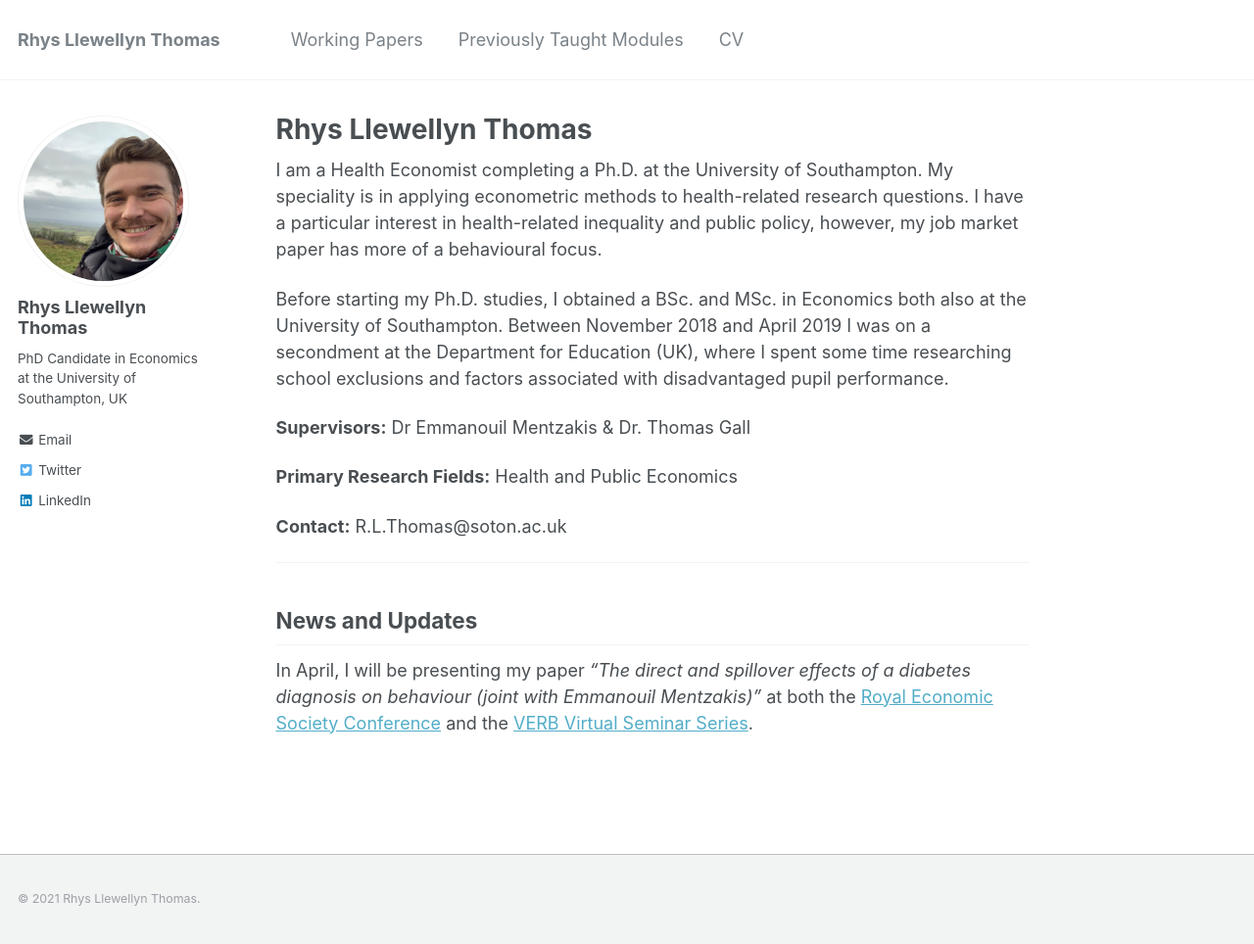
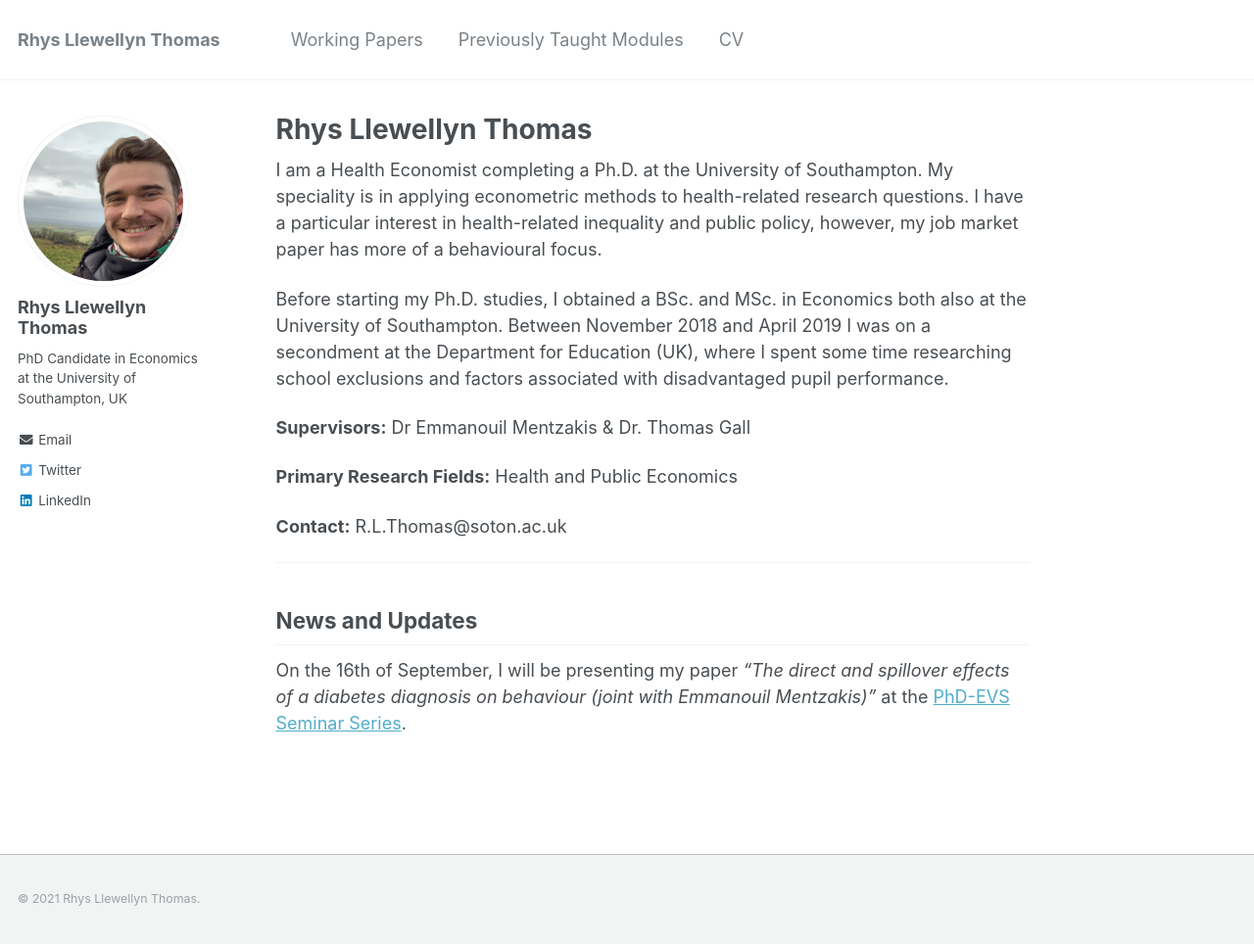
Before and after one commit to RhysLlThomas/rhysllthomas.github.io, a Jekyll site: the page built from _pages/about.md, in a window 1280 px wide and 964 px high. Shown: the whole window at 98% size. Built offline with Jekyll 4.4.1, drawn with Linux system fonts in a browser that asks for light colours.

Commit message:
Update about.md

```diff
--- a/_pages/about.md
+++ b/_pages/about.md
@@ -23,4 +23,4 @@ Before starting my Ph.D. studies, I obtained a BSc. and MSc. in Economics both a
 ***
 
 ## News and Updates
-In April, I will be presenting my paper *"The direct and spillover effects of a diabetes diagnosis on behaviour (joint with Emmanouil Mentzakis)"* at both the [Royal Economic Society Conference](https://www.res.org.uk/event-listing/2021-annual-conference.html) and the [VERB Virtual Seminar Series](https://www.human.cornell.edu/pam/research/hehbad/virtualseminars).
+On the 16th of September, I will be presenting my paper *"The direct and spillover effects of a diabetes diagnosis on behaviour (joint with Emmanouil Mentzakis)"* at the [PhD-EVS Seminar Series](https://sites.google.com/view/phd-evs2020/upcoming-presentations?authuser=0).
```
